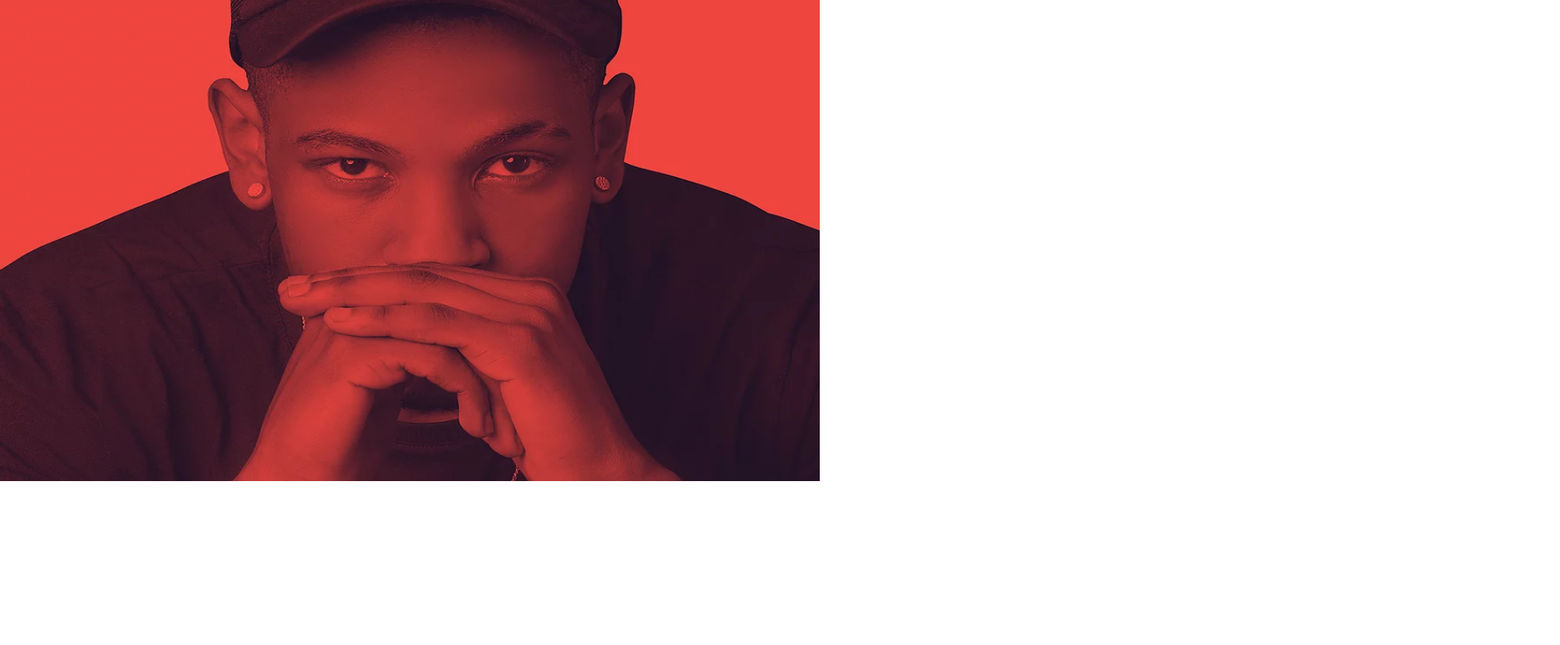
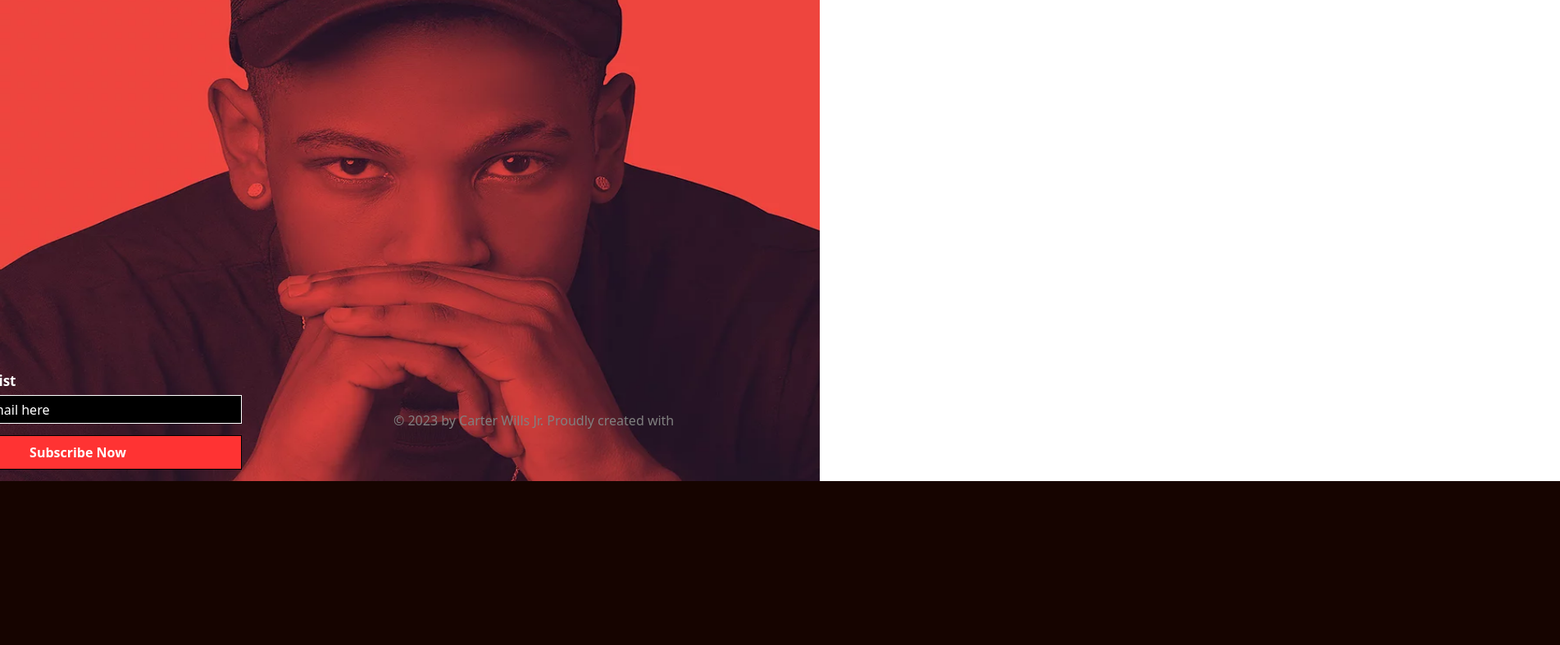
Before and after one commit to pruvost06/Ste-web-audio, a plain HTML site: page index.html in a window 1280 px wide. Shown: the part 443-1230 px from the top of the page at 82% size, 1903 px wide, since content can reach past the window. Before the commit the page ends 1030 px from the top, so only its background shows below. Drawn offline with nearby package versions, Linux system fonts and the light colour scheme.

Commit message:
footer-style-fini

```diff
--- a/css/css.css
+++ b/css/css.css
@@ -40,7 +40,7 @@ position: absolute;
 bottom: 89.95%;
 right: 521px;
 border-radius: 50px;
-background-image: red;
+background-image: #ff3333;
 cursor: pointer;
 
 }
@@ -55,7 +55,7 @@ cursor: pointer;
 }
 
 .log:hover{
-color: red;
+color: 	 #ff3333;
 }
 
 .hove{
@@ -134,10 +134,10 @@ font-weight: bold;
   padding: 15px;
   height:49px;
   width: 150px;
-  background: #FF0000;
+  background: 	 #ff3333;
   color: #fff;
   list-style: none;
-  border-radius: 8px;
+  border-radius: 1px;
   font-size: 20px;
   font-weight: bold;
   justify-content: center;
@@ -149,6 +149,76 @@ font-weight: bold;
 .button:hover{
 
   background:black;
+  border:1px solid black;
 
 
 }
+
+
+
+
+.wrap .footer{
+
+
+height: 200px;
+width:1903px ;
+background: #160400;
+
+}
+
+
+.now .text{
+
+position: absolute;
+bottom: -20%;
+right: 985px;
+width:400px;
+height:35px ;
+background: black;
+color: white;
+border: 1px solid white;
+}
+
+
+.buton1{
+
+  position: absolute;
+  bottom: -27%;
+  right: 985px;
+  width:400px;
+  background: 	 #ff3333;
+  padding: 8px;
+  color: #fff;
+  font-weight: bold;
+  border:1px solid black;
+
+}
+
+.buton1:hover{
+
+background: black;
+
+}
+
+.copy{
+
+  position: absolute;
+  bottom: -23%;
+  right: 400px;
+  width:400px;
+  color: gray;
+
+
+}
+
+.Get{
+
+
+  position: absolute;
+  bottom: -17%;
+  right: 980px;
+  width:400px;
+  color: white;
+  font-weight: bold;
+  font-size: 17px;
+}
--- a/index.html
+++ b/index.html
@@ -17,6 +17,7 @@
 
 <img src="img/logo.jpg" alt="" class="logo">
 
+<!-----------------haut-page----------------------------------------------->
   <header class=" hautpage">
 
 <nav>
@@ -33,7 +34,7 @@
 <h6 class=" log"> log in</h6>
 <h5 class="artiste"> CARTER WILLS JR.</h5>
 </header>
-
+<!-----------------section1------------------------------------------------>
 <section class="section1">
 
 <img src="img/image6.webp" alt="" id="image4">
@@ -63,6 +64,40 @@
 
 
 
+
+
+<!-----------------footer------------------------------------------------>
+
+<footer class="wrap">
+
+
+<div class=" footer" >
+<label class="now">
+
+  <input type="text" value="Enter your email here" class=" text ">
+</label>
+<button class=" buton1 "> Subscribe Now</button>
+<p class=" copy" > © 2023 by Carter Wills Jr. Proudly created with </p>
+
+<p class="Get"> Get on the list </p>
+</div>
+
+
+
+
+</footer>
+
+
+
+
+
+
+
+
+
+
+
+
 <!-- JavaScript Bundle with Popper -->
 <script src="https://cdn.jsdelivr.net/npm/bootstrap@5.0.0-beta2/dist/js/bootstrap.bundle.min.js" integrity="sha384-b5kHyXgcpbZJO/tY9Ul7kGkf1S0CWuKcCD38l8YkeH8z8QjE0GmW1gYU5S9FOnJ0" crossorigin="anonymous"></script>
 
```
